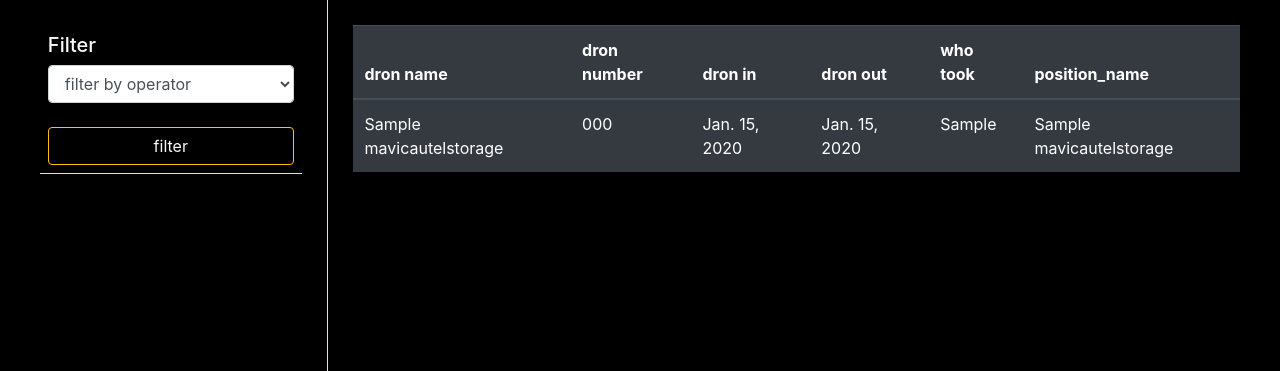
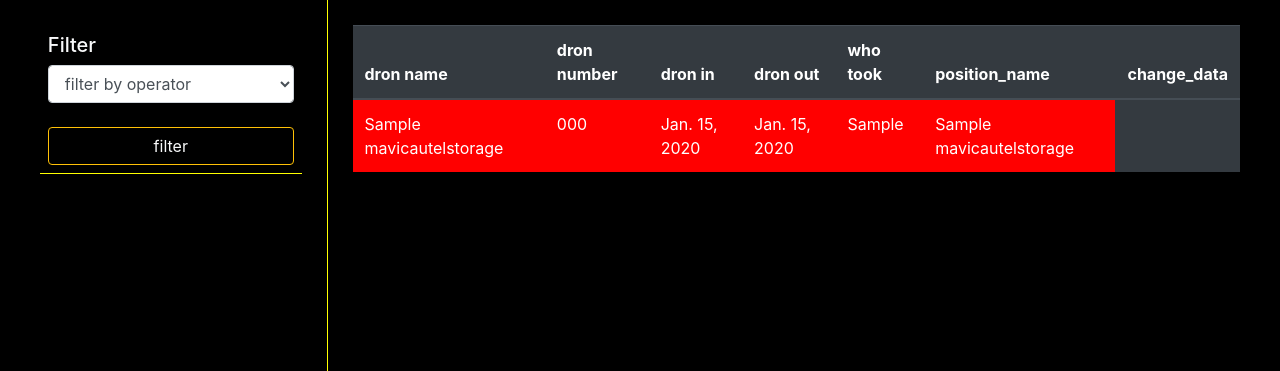
Before and after one commit to leprekon122/CountCRMSystem, a Django app: page /mavic_autel_storage in a window 1280 px wide. Shown: the part 56-427 px from the top of the page. Run offline with Django 5.2, Linux system fonts and the light colour scheme; a user stored in the database is signed in; tables that the repository leaves empty hold one stand-in row (values such as "Sample post"); some libraries are stand-ins or nearby versions.

Commit message:
1) create change notice logic  for  Autel/mavic storage in views.py and logic_views.py

```diff
--- a/CrmForCount/main_app/logic_views.py
+++ b/CrmForCount/main_app/logic_views.py
@@ -3,11 +3,11 @@ from datetime import datetime
 
 
 class CreateMavicAutelStorageNotice:
-
     '''class for creating  notice in MavicAutelStorage model'''
 
-    def __init__(self, dron_name=None, dron_number=None, dron_in=None, dron_out=None,
+    def __init__(self, id=None, dron_name=None, dron_number=None, dron_in=None, dron_out=None,
                  who_took=None, position_name=None):
+        self.id = id
         self.dron_name = dron_name
         self.dron_number = dron_number
         self.dron_in = dron_in
@@ -24,6 +24,14 @@ class CreateMavicAutelStorageNotice:
             who_took=self.who_took,
             position_name=self.position_name
         )
+
+    def update_notice(self=None):
+        '''func for creating update request'''
+
+        MavicAutelStorage.objects.filter(id=self.id).update(status=0,
+                                                            who_took=self.who_took,
+                                                            position_name=self.position_name,
+                                                            dron_out=self.dron_out)
 
 
 class CreateFpvStorageNotice:
@@ -81,7 +89,7 @@ class CreateDatasets:
                                                                position_name=self.position_name
                                                                )
 
-    def LowDateFilter(self):
+    def LowDateFilter(self=None):
         """Date filter Up to low """
         set = FpvFlowStorage.objects.values().order_by('dron_in')
         data = {"model": set,
@@ -89,7 +97,7 @@ class CreateDatasets:
                 }
         return data
 
-    def FilterByDateUp(self):
+    def FilterByDateUp(self=None):
         """Date filter Low to Up """
         set = FpvFlowStorage.objects.values().order_by('-dron_in')
         data = {"model": set,
@@ -104,7 +112,7 @@ class CreateDatasets:
         }
         return data
 
-    def mavic_autel_storage_set(self):
+    def mavic_autel_storage_set(self=None):
         """func making main order in MAvic/Autel Storge page"""
         data = {
             "model": MavicAutelStorage.objects.values()
--- a/CrmForCount/main_app/models.py
+++ b/CrmForCount/main_app/models.py
@@ -41,8 +41,9 @@ class MavicAutelStorage(models.Model):
     dron_number = models.CharField(max_length=255)
     dron_in = models.DateField(null=True, blank=True)
     dron_out = models.DateField(null=True, blank=True)
-    who_took = models.CharField(max_length=255)
-    position_name = models.CharField(max_length=255)
+    who_took = models.CharField(max_length=255, null=True, blank=True)
+    position_name = models.CharField(max_length=255, null=True, blank=True)
+    status = models.CharField(max_length=255, default=1)
 
     class Meta:
         verbose_name = "MavicAutelStorage"
--- a/CrmForCount/main_app/templates/main_app/mavic_autel_storage.html
+++ b/CrmForCount/main_app/templates/main_app/mavic_autel_storage.html
@@ -34,18 +34,42 @@
                 <th scope="col">dron out</th>
                 <th scope="col">who took</th>
                 <th scope="col">position_name</th>
+                <th scope="col">change_data</th>
             </tr>
             </thead>
             {%for el in model%}
+            {% if el.status == '1' %}
+            <form method="post">
+                {%csrf_token%}
+                <tbody>
+                <td style="background-color: green">{{el.dron_name}}</td>
+                <td style="background-color: green">{{el.dron_number}}</td>
+                <td style="background-color: green">{{el.dron_in}}</td>
+                <td style="background-color: green">{{el.dron_out}}</td>
+                <td style="background-color: green"><input class="form-control" placeholder="who took"
+                                                           name="whot_took_change"></td>
+                <td style="background-color: green"><input class="form-control" placeholder="position name"
+                                                           name="postion_name_change"></td>
+
+                <td>
+                    <button class="btn btn-success" name="mavic_change" value="{{el.id}}">chage data</button>
+                </td>
+
+                </tr>
+                </tbody>
+            </form>
+            {%else%}
             <tbody>
-                <td>{{el.dron_name}}</td>
-                <td>{{el.dron_number}}</td>
-                <td>{{el.dron_in}}</td>
-                <td>{{el.dron_out}}</td>
-                <td>{{el.who_took}}</td>
-                <td>{{el.position_name}}</td>
+            <tr>
+                <td style="background-color: red">{{el.dron_name}}</td>
+                <td style="background-color: red">{{el.dron_number}}</td>
+                <td style="background-color: red">{{el.dron_in}}</td>
+                <td style="background-color: red">{{el.dron_out}}</td>
+                <td style="background-color: red">{{el.who_took}}</td>
+                <td style="background-color: red">{{el.position_name}}</td>
+                {%endif%}
+                {%endfor%}
             </tr>
-            {%endfor%}
             </tbody>
         </table>
     </div>
--- a/CrmForCount/main_app/views.py
+++ b/CrmForCount/main_app/views.py
@@ -36,7 +36,7 @@ class FirstPage(APIView):
             logic = CreateMavicAutelStorageNotice(dron_name=request.POST.get('dron_name1'),
                                                   dron_number=request.POST.get('dron_num1'),
                                                   dron_in=request.POST.get('date_in1'),
-                                                  dron_out=request.POST.get('date_out1'),
+                                                  dron_out=datetime.now().date(),
                                                   who_took=request.POST.get('who_took1'),
                                                   position_name=request.POST.get(
                                                       'position_name2')).create_mavic_autel_storage()
@@ -46,7 +46,7 @@ class FirstPage(APIView):
                                            diagonal=request.POST.get('diagonal'),
                                            dron_number=request.POST.get('dron_num'),
                                            dron_in=request.POST.get('date_in'),
-                                           dron_out=request.POST.get('date_out'), who_took=request.POST.get('who_took'),
+                                           dron_out=datetime.now().date(), who_took=request.POST.get('who_took'),
                                            position_name=request.POST.get('position_name')).create_notice
 
         if add_fpv_main:
@@ -54,7 +54,7 @@ class FirstPage(APIView):
                                            diagonal=request.POST.get('diagonal2'),
                                            dron_number=request.POST.get('dron_num2'),
                                            dron_in=request.POST.get('date_in2'),
-                                           dron_out=request.POST.get('date_out2'),
+                                           dron_out=datetime.now().date(),
                                            position_name=request.POST.get(
                                                'position_name1'),
                                            operator_name=(request.POST.get(
@@ -116,5 +116,19 @@ class MavicAutelInStorage(APIView):
 
     @staticmethod
     def get(request):
+        logic = CreateDatasets.mavic_autel_storage_set()
+        return render(request, "main_app/mavic_autel_storage.html", logic)
+
+    @staticmethod
+    def post(request):
+        mavic_change = request.POST.get('mavic_change')
+
+        if mavic_change:
+            logic = CreateMavicAutelStorageNotice(id=mavic_change,
+                                                  who_took=request.POST.get('whot_took_change'),
+                                                  position_name=request.POST.get('postion_name_change'),
+                                                  dron_out=datetime.now().date()
+                                                  ).update_notice()
+
         logic = CreateDatasets.mavic_autel_storage_set(self=None)
         return render(request, "main_app/mavic_autel_storage.html", logic)
```
Also changed, not shown: CrmForCount/main_app/templates/main_app/first_page.html (+0 -20 lines).
